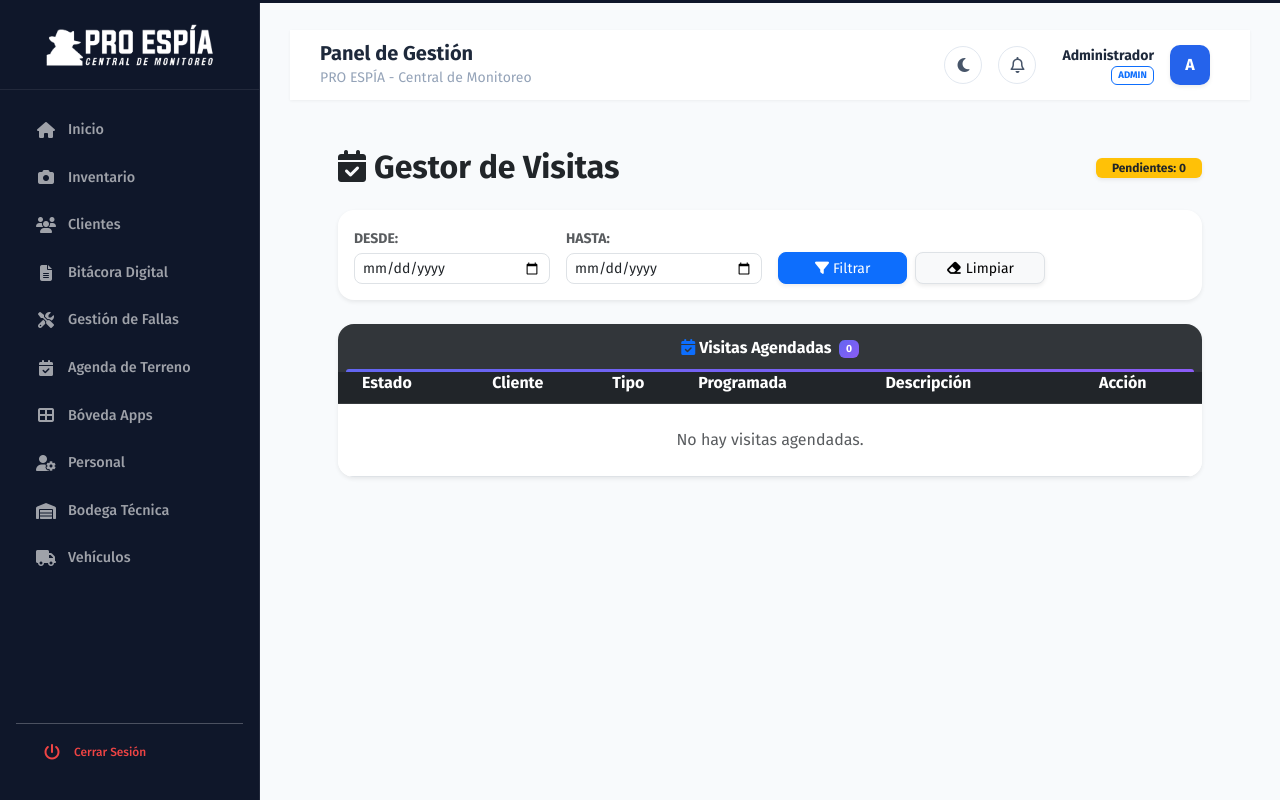
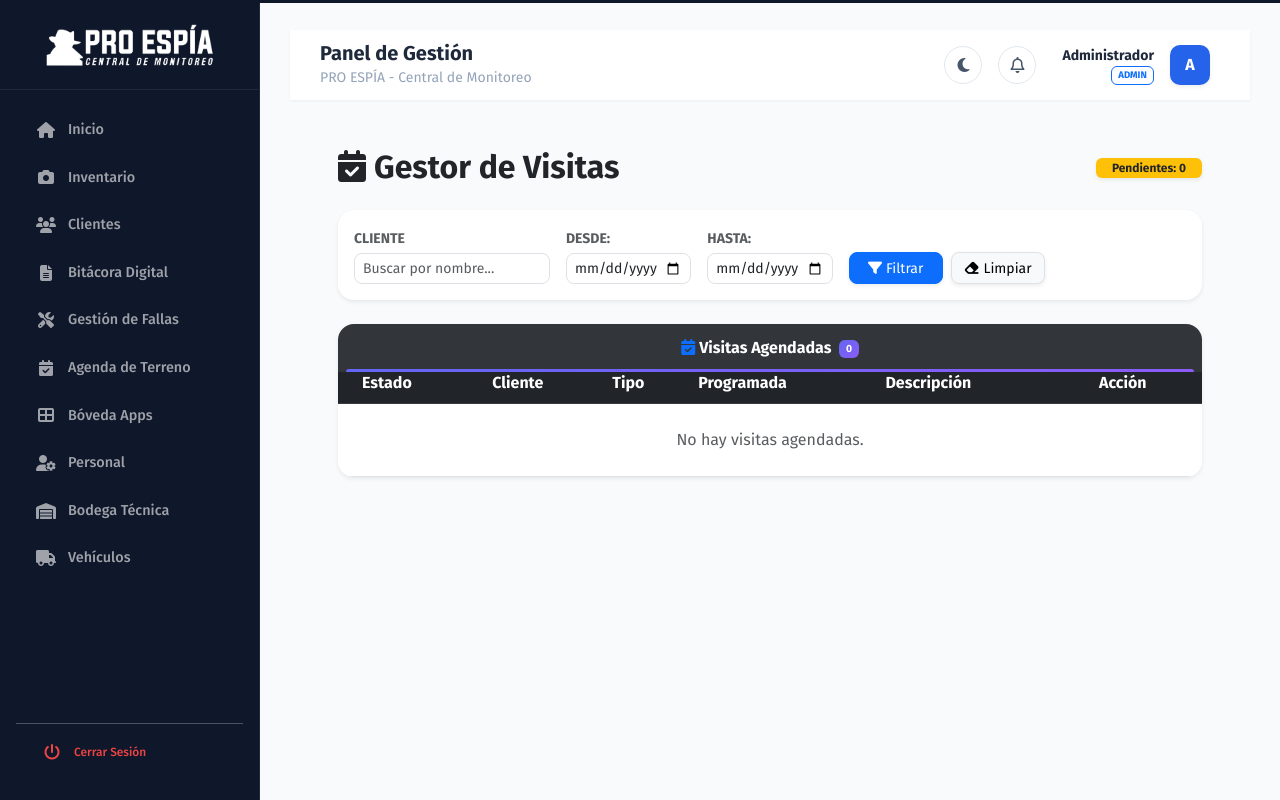
Before and after one commit to KevinAntoniooo/proespia.app, a Flask app: page /gestor_visitas/1 in a window 1280 px wide. Run offline with Flask 3, Linux system fonts and the light colour scheme; a user stored in the database is signed in; data comes from the database, SQL or seed files in the repository; data that the repository does not hold is empty; some libraries are stand-ins or nearby versions.

Commit message:
feat: filtro de cliente en gestor_visitas con busqueda en vivo

```diff
--- a/templates/gestor_visitas.html
+++ b/templates/gestor_visitas.html
@@ -24,14 +24,18 @@
                 </div>
                 {% endif %}
                 <div class="col-6 col-md-3">
+                    <label class="small fw-bold text-muted text-uppercase mb-1">Cliente</label>
+                    <input type="text" id="filtroCliente" class="form-control form-control-sm rounded-3" placeholder="Buscar por nombre..." onkeyup="filtrarPorCliente()" autocomplete="off">
+                </div>
+                <div class="col-6 col-md-2">
                     <label class="small fw-bold text-muted text-uppercase mb-1">Desde:</label>
                     <input type="date" name="fecha_inicio" class="form-control form-control-sm rounded-3" value="{{ request.args.get('fecha_inicio', '') }}">
                 </div>
-                <div class="col-6 col-md-3">
+                <div class="col-6 col-md-2">
                     <label class="small fw-bold text-muted text-uppercase mb-1">Hasta:</label>
                     <input type="date" name="fecha_fin" class="form-control form-control-sm rounded-3" value="{{ request.args.get('fecha_fin', '') }}">
                 </div>
-                <div class="col-12 col-md-4 d-flex gap-2">
+                <div class="col-12 col-md-3 d-flex gap-2">
                     <button type="submit" class="btn btn-primary btn-sm rounded-3 w-100 shadow-sm">
                         <i class="fa-solid fa-filter me-1"></i>Filtrar
                     </button>
@@ -377,6 +381,14 @@ function confirmarFinalizarFromModalGV() {
     if (id) confirmarFinalizar(id);
 }
 
+function filtrarPorCliente() {
+    var texto = document.getElementById('filtroCliente').value.toLowerCase().trim();
+    document.querySelectorAll('.tab-pane table tbody tr').forEach(function(row) {
+        var cliente = (row.cells[1]?.textContent || '').toLowerCase();
+        row.style.display = (!texto || cliente.includes(texto)) ? '' : 'none';
+    });
+}
+
 document.querySelectorAll('[data-bs-toggle="tooltip"]').forEach(function(el) { new bootstrap.Tooltip(el); });
 </script>
 <style>
```
